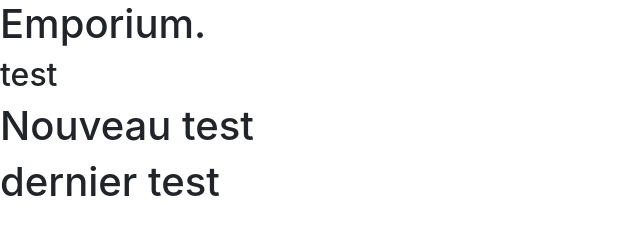
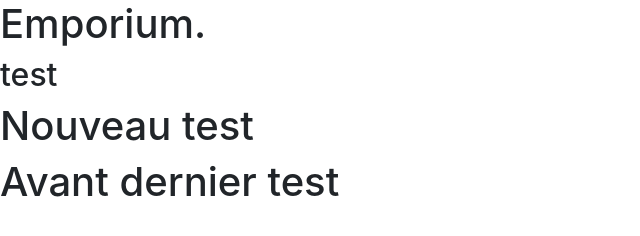
Before and after one commit to FannyHunin/JordanoFannyEmporium, a website: page index.html in a window 1280 px wide. Shown: the whole page, without its empty margins (0-640 px from the left). Drawn offline with nearby package versions, Linux system fonts and the light colour scheme.

Commit message:
pitié plus d'erreurs svp

```diff
--- a/index.html
+++ b/index.html
@@ -10,7 +10,7 @@
     <h1>Emporium.</h1>
     <h2>test</h2>
     <h1>Nouveau test</h1>
-    <h1>dernier test</h1>
+    <h1>Avant dernier test</h1>
 
     <script src="./node_modules/jquery/dist/jquery.js"></script>
     <script src="./node_modules/bootstrap/dist/js/bootstrap.bundle.js"></script>
```
